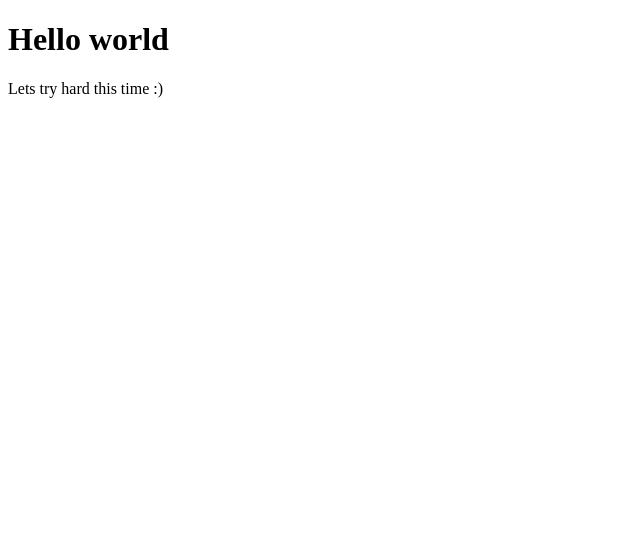
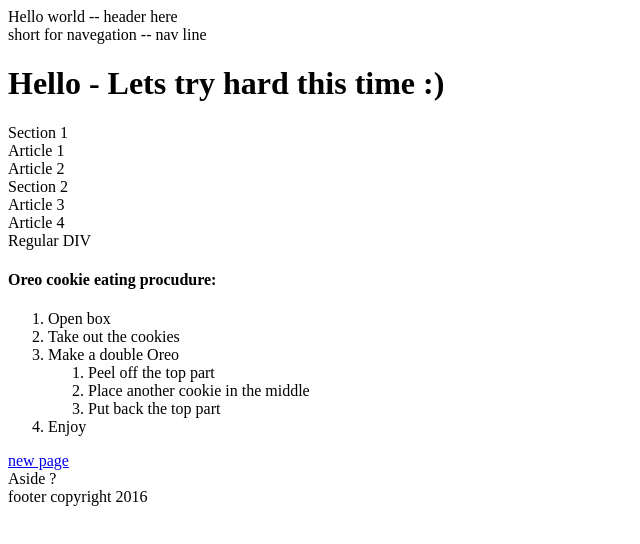
Before and after one commit to kitobee/coursera-test, a plain HTML site: page site/index.html in a window 1280 px wide. Shown: the whole page, without its empty margins (0-640 px from the left). Drawn offline with Linux system fonts and the light colour scheme.

Commit message:
~modified~

```diff
--- a/site/index.html
+++ b/site/index.html
@@ -1,17 +1,56 @@
 <!DOCTYPE html>
 <html>
 <head>
-	<title>Hello</title>
+	<meta charset="utf-8">
 </head>
 <body>
 
-<script type='text/javascript' id="__bs_script__">//<![CDATA[
-    document.write("<script async src='http://HOST:3000/browser-sync/browser-sync-client.2.11.1.js'><\/script>".replace("HOST", location.hostname));//]]></script>
+<!--s	<title> div and span elements</title>
+<span> hi <div> here is a div</div></span>
+span cant contain a div
+<div> love <span>!</span></div> -->
+
+<header> Hello world -- header here
+	<nav> short for navegation -- nav line </nav>
+</header>
+	<h1> Hello - Lets try hard this time :)	</h1>
+<section>
+	Section 1
+	<article> Article 1</article>
+	<article> Article 2</article>
+</section>
 
 
-<h1> Hello world</h1>
-Lets try hard this time :)
+<section>
+	Section 2
+	<article> Article 3</article>
+	<article> Article 4</article>
+	<div> Regular DIV</div>
+</section>
 
+<!-- Ordered List -->
+<div>
+	<h4>Oreo cookie eating procudure: </h4>
+	<ol>
+		<li>Open box</li>
+		<li>Take out the cookies</li>
+		<li>Make a double Oreo
+			<ol>
+				<li>Peel off the top part</li>
+				<li>Place another cookie in the middle</li>
+				<li>Put back the top part</li>
+			</ol>
+		</li>
+		<li>Enjoy</li>
+	</ol>
+</div>
+
+
+<a href="http://www.google.com" target="_blank" title="new page"> new page</a>
+
+<aside> Aside ?</aside>
+
+<footer> footer copyright 2016</footer>
 
 </body>
 </html>
```
